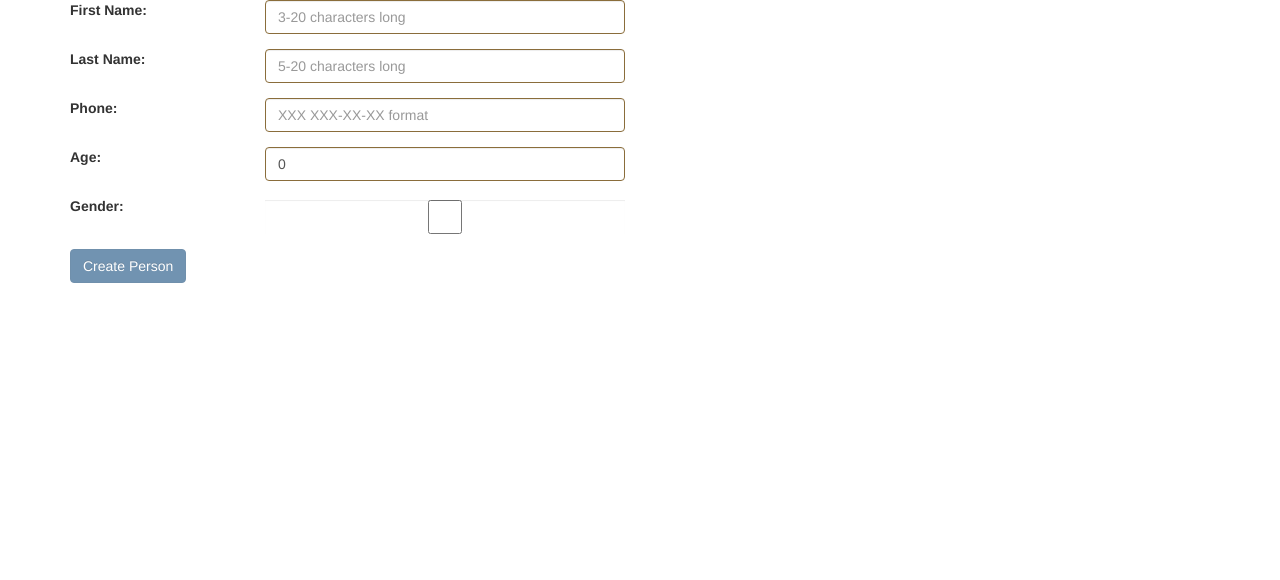
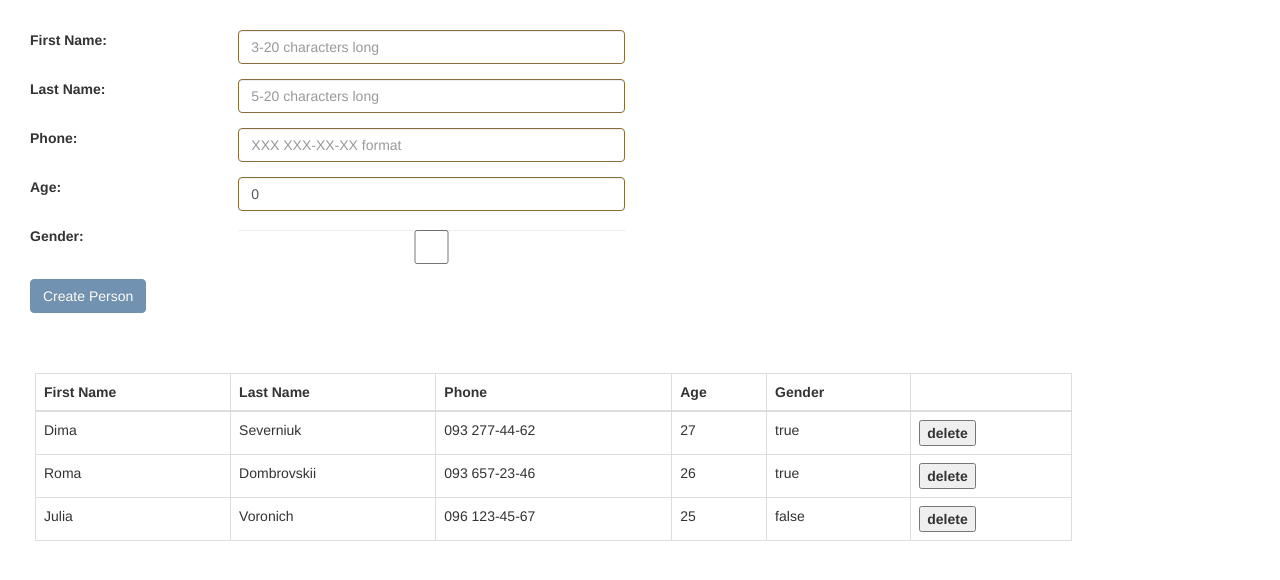
Before and after one commit to vallbs/form-table-sort, a React (Create React App) app: page / in a window 1280 px wide. Shown: the top 580 px of the page. Built offline with nearby package versions, Linux system fonts and the light colour scheme.

Commit message:
added Table control

```diff
--- a/src/App.js
+++ b/src/App.js
@@ -4,12 +4,14 @@ import './App.css';
 
 //custom
 import Form from './Form/Form';
+import Table from './Table/Table';
 
 class App extends Component {
   render() {
     return (
       <div className="App">
         <Form />
+        <Table />
       </div>
     );
   }
--- /dev/null
+++ b/src/Form/Form.css
@@ -0,0 +1,3 @@
+.Form {
+    margin: 30px;
+}
--- a/src/Form/Form.js
+++ b/src/Form/Form.js
@@ -2,6 +2,7 @@ import React, { Component } from 'react';
 
 import ErrorControl from './ErrorControl';
 import FormControl from './FormControl';
+import './Form.css';
 
 class Form extends Component {
     handleInputChange = e => {
@@ -65,7 +66,8 @@ class Form extends Component {
 
     render() {
         return (
-            <div className="container">
+            // <div className="container">
+            <div className="Form">
                 <form className="personForm">
                     <FormControl
                         validationClassName={ this.formValidationClass(this.state.fieldsValid.firstNameValid, "form-group row") }
@@ -113,18 +115,6 @@ class Form extends Component {
                         inputType="checkbox"
                         fieldChanged={ e => this.handleInputChange(e)}/>
 
-                    {/* <div className="form-group row" >
-                        <label className="col-form-label col-2 col-sm-2">Gender :</label>
-                        <div className="col-sm-4">
-                            <div className="from-check">
-                                <label htmlFor="gender" className="form-check-label">
-                                    <input className="form-check-input" type="checkbox" name="gender"
-                                    onChange={ e => this.handleInputChange(e)}/>
-                                </label>
-                            </div>
-                        </div>
-                    </div> */}
-
                     <button type="submit" className="btn btn-primary" disabled={ !this.state.formIsValid } >
                         Create Person
                     </button>
@@ -137,7 +127,7 @@ class Form extends Component {
         firstName: "",
         lastName: "",
         phone: "",
-        age: 0,
+        age: null,
         gender: false,
         age: 0,
         fieldsValid: {
--- /dev/null
+++ b/src/Table/Table.css
@@ -0,0 +1,3 @@
+.Table {
+    margin: 30px 20px;
+}
--- /dev/null
+++ b/src/Table/Table.js
@@ -0,0 +1,57 @@
+import React, { Component } from 'react';
+import './Table.css';
+
+class Table extends Component {
+    handleDeleteContact = (contactId) => {
+        console.log(contactId);
+    }
+
+    render() {
+        let contacts = <p>loading</p>
+        if(this.state.contacts) {
+            contacts = this.state.contacts.map(contact => {
+                return (
+                    <tr key={ contact.phone }>
+                        <td>{ contact.firstName }</td>
+                        <td>{ contact.lastName }</td>
+                        <td>{ contact.phone }</td>
+                        <td>{ contact.age }</td>
+                        <td>{ "" + contact.gender }</td>
+                        <th >
+                            <button onClick={ contactId => this.handleDeleteContact(contact.id) }>delete</button>
+                        </th>
+                    </tr>
+                );
+            });
+        }
+        return (
+            <div className="Table col-sm-10 col-md-10">
+                <table className="table table-bordered table-hover table-sm table-responsive ">
+                <thead>
+                    <tr>
+                        <th>First Name</th>
+                        <th>Last Name</th>
+                        <th>Phone</th>
+                        <th>Age</th>
+                        <th>Gender</th>
+                        <th></th>
+                    </tr>
+                </thead>
+                <tbody>
+                    { contacts }
+                </tbody>
+                </table>
+            </div>
+        );
+    }
+
+    state = {
+        contacts: [
+            {firstName: "Dima", lastName: "Severniuk", phone: "093 277-44-62", age: 27, gender: true, id: "1"},
+            {firstName: "Roma", lastName: "Dombrovskii", phone: "093 657-23-46", age: 26, gender: true, id: "2"},
+            {firstName: "Julia", lastName: "Voronich", phone: "096 123-45-67", age: 25, gender: false, id: "3"}
+        ]
+    }
+}
+
+export default Table;
```
